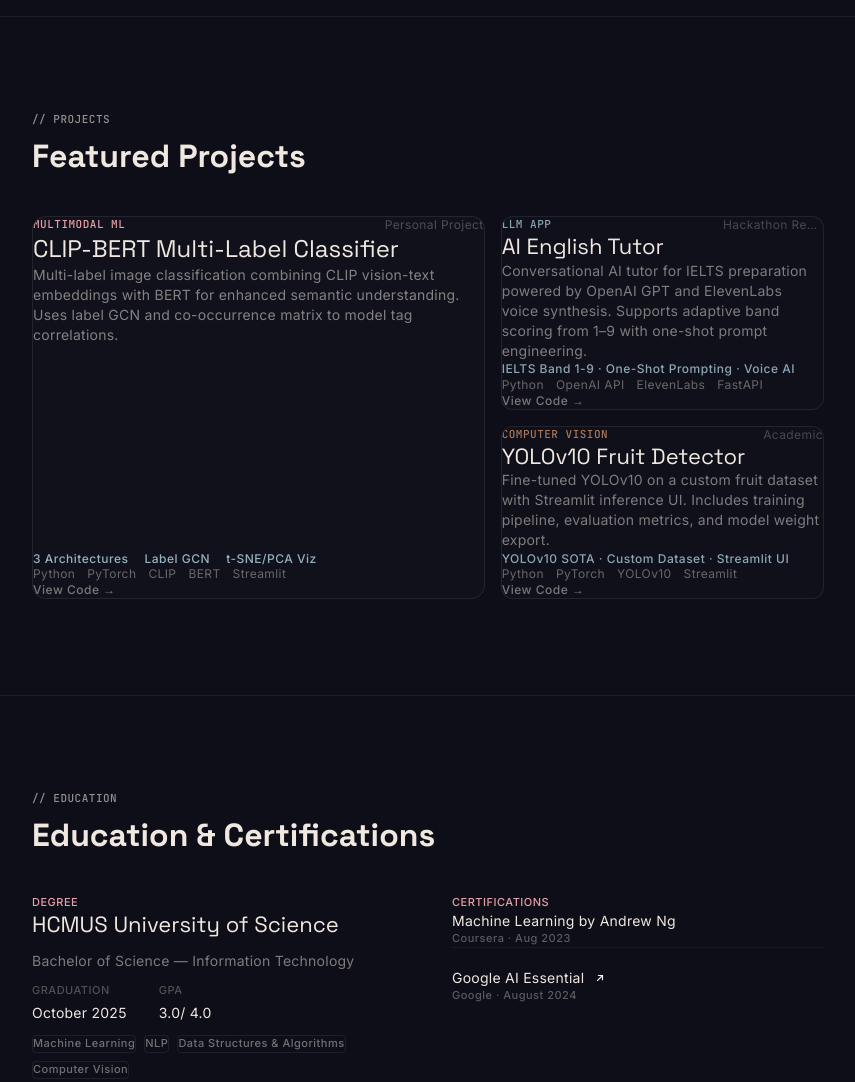
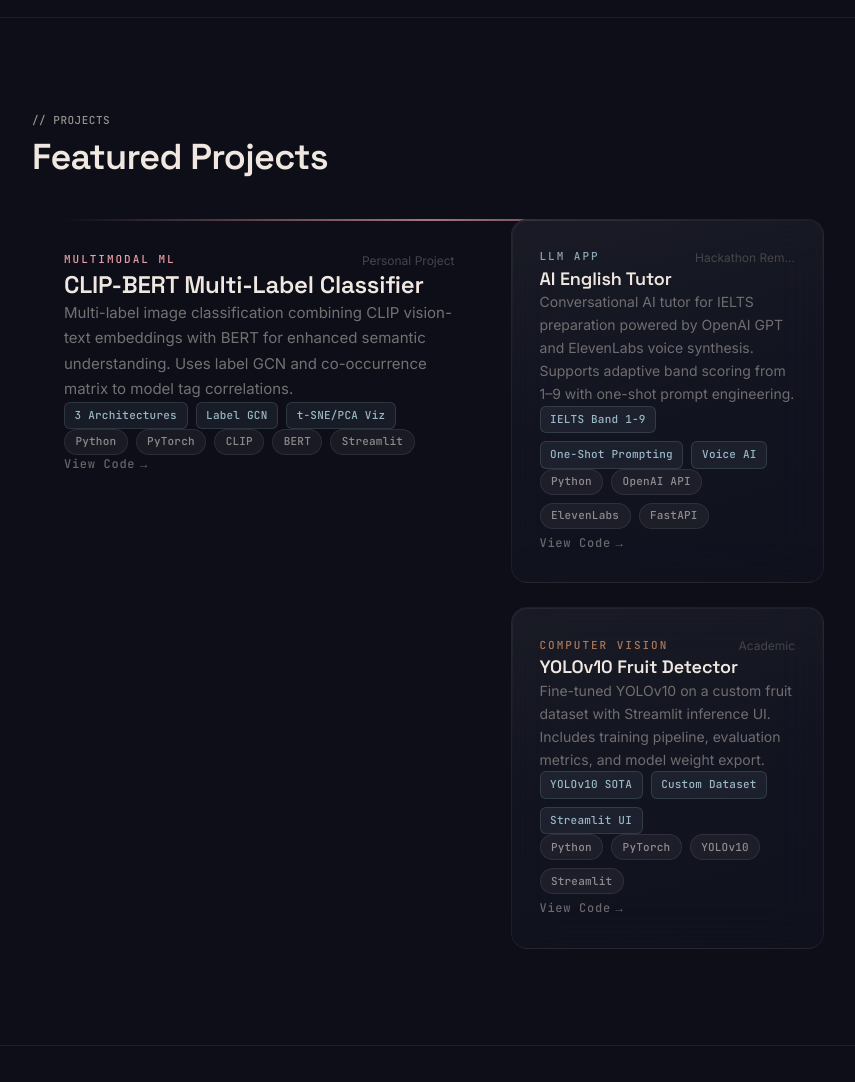
Before and after one commit to JustTuturu/Porfolio, an Astro site: page / in a window 1280 px wide. Shown: the part 1240-2322 px from the top of the page, without its empty margins (212-1067 px from the left). Built offline with nearby package versions, Linux system fonts and the light colour scheme; Astro itself is replaced by a stand-in of ours; some packages are replaced by stand-ins of ours; no server answers.

Commit message:
style: redesign project cards with gradient borders and glow
- Add project-card, project-featured, tech-tag, metric-badge, link-arrow
  CSS component classes
- Featured card: gradient top accent line, colored glow on hover
- All cards: gradient background, subtle border highlight, smooth hover lift
- Tech tags: pill badges with border/background
- Metrics: cyan-tinted highlight badges
- Links: arrow with translate-x hover animation
- Section heading: tighter line-height, slight negative tracking
- Colors still unchanged

```diff
--- a/src/components/Projects.astro
+++ b/src/components/Projects.astro
@@ -3,6 +3,17 @@ import { PROJECTS } from '../data/index';
 
 const featured = PROJECTS.find((p) => p.featured);
 const others = PROJECTS.filter((p) => !p.featured);
+
+// Helper: convert hex/rgba to rgb for CSS variables
+function toRgb(hex: string): string {
+  // Handle rgba(r,g,b,a) format
+  const rgba = hex.match(/rgba?\((\d+),\s*(\d+),\s*(\d+)/);
+  if (rgba) return `${rgba[1]}, ${rgba[2]}, ${rgba[3]}`;
+  // Handle hex
+  const h = hex.replace('#', '');
+  const bigint = parseInt(h.length === 3 ? h.split('').map(c => c + c).join('') : h, 16);
+  return `${(bigint >> 16) & 255}, ${(bigint >> 8) & 255}, ${bigint & 255}`;
+}
 ---
 
 <section id="projects" class="section-padding" aria-labelledby="projects-heading">
@@ -11,51 +22,57 @@ const others = PROJECTS.filter((p) => !p.featured);
     <span class="section-label animate-on-scroll" id="projects-heading">// projects</span>
     <h2 class="section-heading animate-on-scroll">Featured Projects</h2>
 
-    <div class="masonry-grid animate-on-scroll delay-1">
+    <div class="project-grid animate-on-scroll delay-1">
 
-      <!-- Featured — tall card -->
+      <!-- Featured — large card -->
       {featured && (
-        <article class="masonry-featured overflow-hidden rounded-[0.875rem] border border-white/8 bg-white/[0.015] p-6 flex flex-col transition-[border-color,transform] duration-300 hover:-translate-y-[2px] hover:border-[var(--accent-pink)]/28 sm:p-8" aria-label={`Featured project: ${featured.title}`}>
-
-          <div class="flex items-center justify-between mb-6">
-            <span class="font-['JetBrains_Mono'] type-label-small uppercase" style={`color: ${featured.categoryColor};`}>
+        <article
+          class="project-featured"
+          style={`--card-accent: ${featured.categoryColor};`}
+          aria-label={`Featured project: ${featured.title}`}
+        >
+          <div class="flex items-center justify-between mb-5">
+            <span
+              class="font-['JetBrains_Mono'] text-[0.6875rem] font-medium tracking-[0.18em] uppercase"
+              style={`color: ${featured.categoryColor};`}
+            >
               {featured.category}
             </span>
-            <span class="type-body-small text-[var(--text-primary)]/28 truncate max-w-[140px]">
+            <span class="text-[0.75rem] text-[var(--text-primary)]/25 truncate max-w-[140px]">
               {featured.label}
             </span>
           </div>
 
           <div class="space-y-3 flex-1">
-            <h3 class="font-['Space_Grotesk'] type-headline-small text-[var(--text-primary)] transition-colors duration-300 hover:text-[var(--accent-pink)]">
+            <h3 class="font-['Space_Grotesk'] text-[1.5rem] font-semibold leading-[1.25] text-[var(--text-primary)] tracking-[-0.01em]">
               {featured.title}
             </h3>
-            <p class="type-body-medium text-[var(--text-primary)]/52">
+            <p class="text-[0.9375rem] leading-[1.7] text-[var(--text-primary)]/45">
               {featured.description}
             </p>
           </div>
 
-          <div class="mt-6 flex flex-wrap gap-x-4 gap-y-2">
+          <div class="mt-6 flex flex-wrap gap-2">
             {featured.metrics.map((m) => (
-              <span class="type-label-medium text-[var(--accent-cyan)]/88">{m}</span>
+              <span class="metric-badge">{m}</span>
             ))}
           </div>
 
-          <div class="mt-4 flex flex-wrap gap-x-3 gap-y-2">
+          <div class="mt-4 flex flex-wrap gap-2">
             {featured.tech.map((t) => (
-              <span class="type-body-small text-[var(--text-primary)]/40">{t}</span>
+              <span class="tech-tag">{t}</span>
             ))}
           </div>
 
-          <div class="mt-7 flex flex-wrap gap-5">
+          <div class="mt-7 flex flex-wrap gap-6">
             {featured.github && (
-              <a href={featured.github} target="_blank" rel="noopener noreferrer" class="type-label-medium text-[var(--text-primary)]/48 no-underline transition-colors duration-300 hover:text-[var(--accent-pink)]">
-                View Code →
+              <a href={featured.github} target="_blank" rel="noopener noreferrer" class="link-arrow">
+                View Code
               </a>
             )}
             {featured.demo && (
-              <a href={featured.demo} target="_blank" rel="noopener noreferrer" class="type-label-medium text-[var(--text-primary)]/48 no-underline transition-colors duration-300 hover:text-[var(--accent-pink)]">
-                Live Demo →
+              <a href={featured.demo} target="_blank" rel="noopener noreferrer" class="link-arrow">
+                Live Demo
               </a>
             )}
           </div>
@@ -63,43 +80,51 @@ const others = PROJECTS.filter((p) => !p.featured);
         </article>
       )}
 
-      <!-- Other projects — smaller cards -->
+      <!-- Other projects — compact cards -->
       {others.map((project, idx) => (
-        <article class={`animate-on-scroll delay-1-${Math.min(idx + 1, 4)} overflow-hidden rounded-[0.75rem] border border-white/8 bg-white/[0.012] p-6 flex flex-col transition-[border-color,transform] duration-300 hover:-translate-y-[2px] hover:border-[var(--accent-pink)]/26`} aria-label={`Project: ${project.title}`}>
-
-          <div class="flex items-center justify-between mb-5">
-            <span class="font-['JetBrains_Mono'] type-label-small uppercase" style={`color: ${project.categoryColor};`}>
+        <article
+          class="project-card"
+          style={`--card-accent: ${project.categoryColor};`}
+          aria-label={`Project: ${project.title}`}
+        >
+          <div class="flex items-center justify-between mb-4">
+            <span
+              class="font-['JetBrains_Mono'] text-[0.6875rem] font-medium tracking-[0.18em] uppercase"
+              style={`color: ${project.categoryColor};`}
+            >
               {project.category}
             </span>
-            <span class="type-body-small text-[var(--text-primary)]/26 truncate max-w-[100px]">
+            <span class="text-[0.75rem] text-[var(--text-primary)]/22 truncate max-w-[100px]">
               {project.label}
             </span>
           </div>
 
           <div class="space-y-2 flex-1">
-            <h4 class="font-['Space_Grotesk'] type-title-large text-[var(--text-primary)] transition-colors duration-300 hover:text-[var(--accent-pink)]">
+            <h4 class="font-['Space_Grotesk'] text-[1.125rem] font-semibold leading-[1.3] text-[var(--text-primary)] tracking-[-0.005em]">
               {project.title}
             </h4>
-            <p class="type-body-medium text-[var(--text-primary)]/50">
+            <p class="text-[0.875rem] leading-[1.65] text-[var(--text-primary)]/42">
               {project.description}
             </p>
           </div>
 
           {project.metrics.length > 0 && (
-            <p class="mt-4 type-label-medium text-[var(--accent-cyan)]/82">
-              {project.metrics.join(' · ')}
+            <p class="mt-4 flex flex-wrap gap-2">
+              {project.metrics.map((m) => (
+                <span class="metric-badge">{m}</span>
+              ))}
             </p>
           )}
 
-          <div class="mt-4 flex flex-wrap gap-x-3 gap-y-2">
+          <div class="mt-4 flex flex-wrap gap-2">
             {project.tech.map((t) => (
-              <span class="type-body-small text-[var(--text-primary)]/40">{t}</span>
+              <span class="tech-tag">{t}</span>
             ))}
           </div>
 
           {project.github && (
-            <a href={project.github} target="_blank" rel="noopener noreferrer" class="mt-5 type-label-medium text-[var(--text-primary)]/48 no-underline transition-colors duration-300 hover:text-[var(--accent-pink)]">
-              View Code →
+            <a href={project.github} target="_blank" rel="noopener noreferrer" class="mt-5 inline-block link-arrow">
+              View Code
             </a>
           )}
 
@@ -111,19 +136,26 @@ const others = PROJECTS.filter((p) => !p.featured);
 </section>
 
 <style>
-  .masonry-grid {
+  .project-grid {
     display: grid;
     grid-template-columns: 1fr;
-    gap: 1rem;
+    gap: 1.25rem;
   }
 
   @media (min-width: 768px) {
-    .masonry-grid {
-      grid-template-columns: 1.4fr 1fr;
+    .project-grid {
+      grid-template-columns: 1.45fr 1fr;
+      gap: 1.25rem;
     }
 
-    .masonry-featured {
+    .project-featured {
       grid-row: span 2;
     }
   }
+
+  @media (min-width: 1024px) {
+    .project-grid {
+      gap: 1.5rem;
+    }
+  }
 </style>
--- a/src/styles/global.css
+++ b/src/styles/global.css
@@ -223,13 +223,12 @@ section:not(#hero):not(#skills)::before {
 
 .section-heading {
   font-family: 'Space Grotesk', sans-serif;
-  font-weight: 700;
+  font-weight: 600;
   color: var(--text-primary);
   margin-bottom: 2.5rem;
-  /* Material Headline Large */
-  font-size: 2rem;
-  line-height: 1.25;
-  letter-spacing: 0;
+  font-size: clamp(1.75rem, 4vw, 2.25rem);
+  line-height: 1.15;
+  letter-spacing: -0.02em;
 }
 
 .card-title {
@@ -290,10 +289,145 @@ section:not(#hero):not(#skills)::before {
   border: 1px solid var(--glass-border);
 }
 
-/* Glow utilities */
-.glow-pink   { box-shadow: 0 0 20px rgba(232, 160, 168, 0.3); }
-.glow-purple { box-shadow: 0 0 20px rgba(196, 168, 200, 0.3); }
-.glow-blue   { box-shadow: 0 0 20px rgba(139, 174, 200, 0.3); }
+/* ─── Project Cards ─── */
+.project-card {
+  position: relative;
+  background:
+    linear-gradient(165deg, rgba(255,255,255,0.04) 0%, rgba(255,255,255,0.01) 50%, rgba(255,255,255,0) 100%),
+    rgba(18, 19, 32, 0.7);
+  backdrop-filter: blur(24px);
+  border: 1px solid rgba(255, 255, 255, 0.06);
+  border-radius: 1rem;
+  padding: 1.75rem;
+  transition: transform 0.35s cubic-bezier(0.34, 1.56, 0.64, 1),
+              box-shadow 0.35s ease,
+              border-color 0.35s ease;
+  overflow: hidden;
+}
+
+.project-card::before {
+  content: '';
+  position: absolute;
+  inset: 0;
+  border-radius: inherit;
+  padding: 1px;
+  background: linear-gradient(165deg, rgba(255,255,255,0.1), rgba(255,255,255,0) 40%);
+  -webkit-mask: linear-gradient(#fff 0 0) content-box, linear-gradient(#fff 0 0);
+  mask: linear-gradient(#fff 0 0) content-box, linear-gradient(#fff 0 0);
+  -webkit-mask-composite: xor;
+  mask-composite: exclude;
+  pointer-events: none;
+  opacity: 0.6;
+  transition: opacity 0.35s ease;
+}
+
+.project-card:hover {
+  transform: translateY(-6px) scale(1.005);
+  box-shadow:
+    0 20px 40px -12px rgba(0, 0, 0, 0.5),
+    0 0 0 1px rgba(255, 255, 255, 0.08);
+}
+
+.project-card:hover::before {
+  opacity: 1;
+}
+
+/* Featured card — premium treatment */
+.project-featured {
+  composes: project-card;
+  padding: 2rem;
+}
+
+.project-featured::after {
+  content: '';
+  position: absolute;
+  top: 0;
+  left: 2rem;
+  right: 2rem;
+  height: 2px;
+  background: linear-gradient(90deg, transparent, var(--card-accent, var(--accent-pink)), transparent);
+  opacity: 0.7;
+  transition: opacity 0.35s ease, left 0.35s ease, right 0.35s ease;
+}
+
+.project-featured:hover::after {
+  opacity: 1;
+  left: 1rem;
+  right: 1rem;
+}
+
+/* Category color glow on featured */
+.project-featured:hover {
+  box-shadow:
+    0 20px 40px -12px rgba(0, 0, 0, 0.5),
+    0 0 0 1px rgba(255, 255, 255, 0.08),
+    0 0 60px -20px var(--card-accent, var(--accent-pink));
+}
+
+/* Tech tags — pill badges */
+.tech-tag {
+  display: inline-flex;
+  align-items: center;
+  padding: 0.2rem 0.65rem;
+  border-radius: 9999px;
+  font-family: 'JetBrains Mono', monospace;
+  font-size: 0.6875rem;
+  font-weight: 500;
+  letter-spacing: 0.02em;
+  background: rgba(255, 255, 255, 0.05);
+  border: 1px solid rgba(255, 255, 255, 0.08);
+  color: rgba(240, 232, 224, 0.55);
+  transition: all 0.25s ease;
+}
+
+.tech-tag:hover {
+  background: rgba(255, 255, 255, 0.09);
+  border-color: rgba(255, 255, 255, 0.14);
+  color: rgba(240, 232, 224, 0.75);
+}
+
+/* Metrics — highlight badges */
+.metric-badge {
+  display: inline-flex;
+  align-items: center;
+  gap: 0.35rem;
+  padding: 0.25rem 0.6rem;
+  border-radius: 0.375rem;
+  font-family: 'JetBrains Mono', monospace;
+  font-size: 0.6875rem;
+  font-weight: 500;
+  letter-spacing: 0.02em;
+  background: rgba(168, 200, 216, 0.08);
+  border: 1px solid rgba(168, 200, 216, 0.15);
+  color: rgba(168, 200, 216, 0.9);
+}
+
+/* Link style — arrow hover */
+.link-arrow {
+  font-family: 'JetBrains Mono', monospace;
+  font-size: 0.75rem;
+  font-weight: 500;
+  letter-spacing: 0.06em;
+  color: rgba(240, 232, 224, 0.4);
+  text-decoration: none;
+  transition: color 0.25s ease;
+  display: inline-flex;
+  align-items: center;
+  gap: 0.3rem;
+}
+
+.link-arrow::after {
+  content: '→';
+  transition: transform 0.25s ease;
+}
+
+.link-arrow:hover {
+  color: var(--accent-pink);
+}
+
+.link-arrow:hover::after {
+  transform: translateX(3px);
+}
 
 /* Scroll animations */
 .animate-on-scroll {
```
Also changed, not shown: 2 other files.
